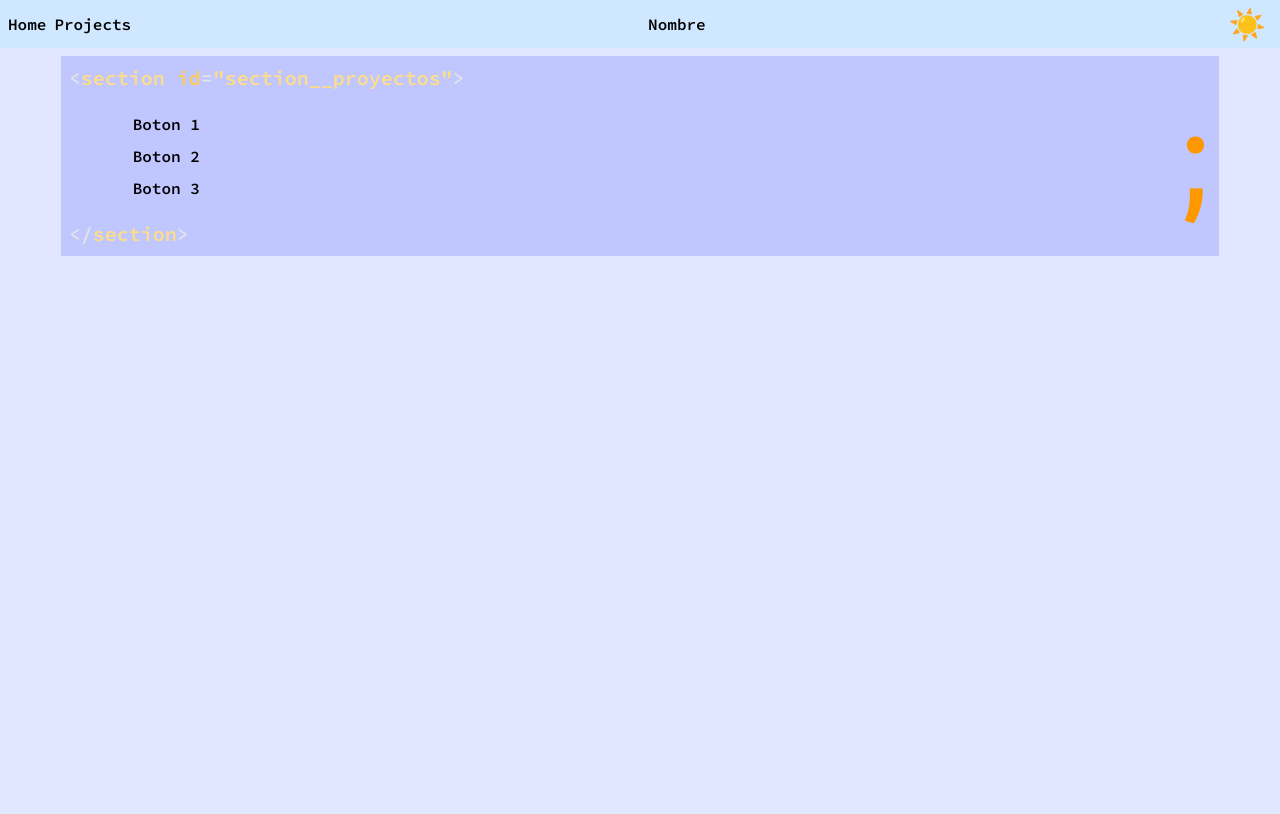
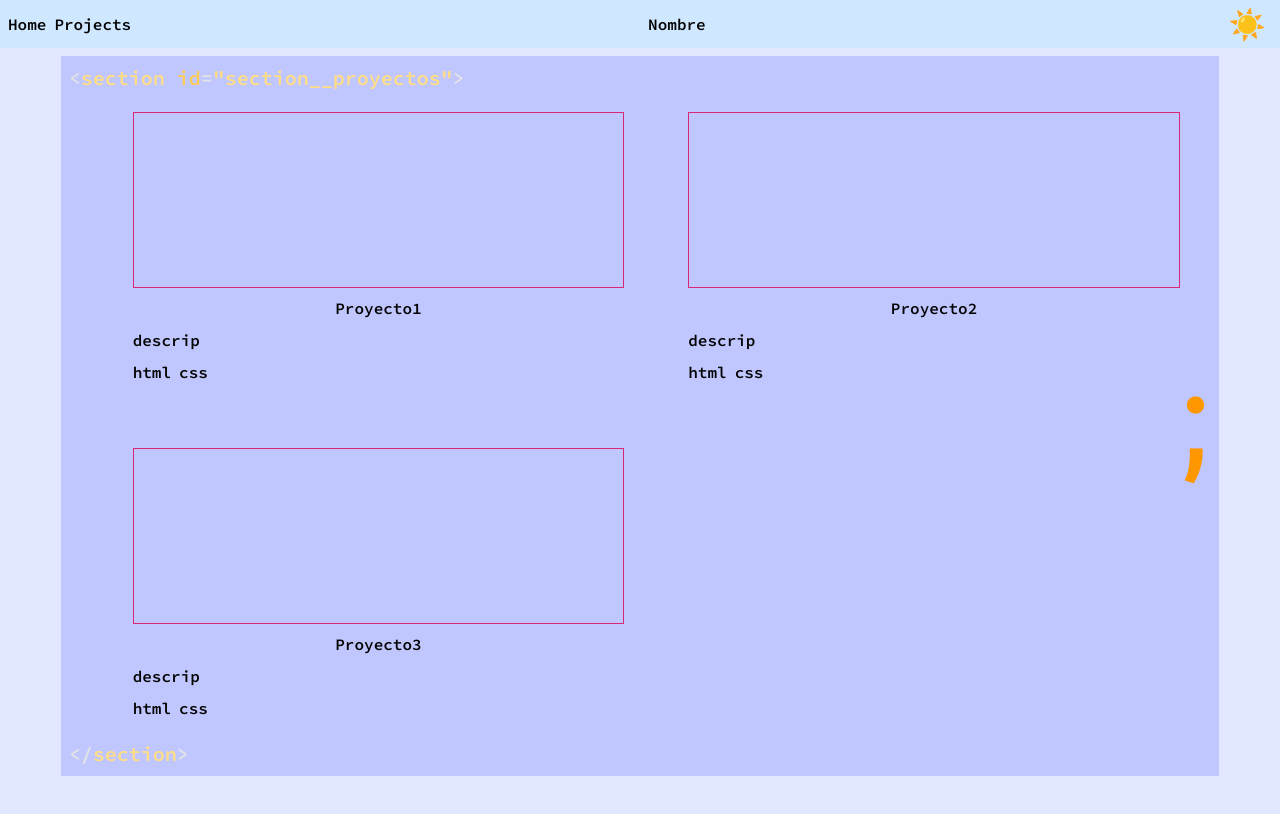
Before and after one commit to nicolasboattini/Portfolio, a React (Vite) app: page /projects in a window 1280 px wide. Shown: the top 814 px of the page. Built offline with nearby package versions, Linux system fonts and the light colour scheme.

Commit message:
Add: Maqueta de proyectos

```diff
--- a/src/data/dataProjects.ts
+++ b/src/data/dataProjects.ts
@@ -10,21 +10,21 @@ const dataProjects: Project[] = [
   {
     id: '1',
     title: 'Proyecto1',
-    description: 'Proyecto1',
+    description: 'descrip',
     techs: ['html', 'css'],
     linkGithub: '',
   },
   {
     id: '2',
     title: 'Proyecto2',
-    description: 'Proyecto2',
+    description: 'descrip',
     techs: ['html', 'css'],
     linkGithub: '',
   },
   {
     id: '3',
     title: 'Proyecto3',
-    description: 'Proyecto3',
+    description: 'descrip',
     techs: ['html', 'css'],
     linkGithub: '',
   },
--- a/src/pages/projects/Projects.tsx
+++ b/src/pages/projects/Projects.tsx
@@ -1,4 +1,5 @@
 import { Link } from "react-router-dom";
+import dataProjects from "../../data/dataProjects.ts";
 export default function Projects() {
 
   return (
@@ -18,15 +19,27 @@ export default function Projects() {
         <div className="flex w-full">
           <section className="w-full flex flex-col gap-3 py-5 pl-[5vw]">
             <section className="
-            w-full
-            flex flex-col justify-center items-center
-            sm:flex-row sm:justify-start gap-[5vw]"
+            w-full gap-[5vw]
+            grid grid-cols-1 sm:grid-cols-2"
             >
-              <article className="flex flex-col gap-2">
-                <Link to='/projects/1'>Boton 1</Link>
-                <Link to='/projects/2'>Boton 2</Link>
-                <Link to='/projects/3'>Boton 3</Link>
-              </article>
+              {dataProjects.map(project => (
+                <article className="w-full flex flex-col gap-2" key={project.id}>
+                  <div className="w-full h-44 border border-pink-600"></div>
+
+                  <div className="w-full flex flex-col gap-2">
+                    <p className="w-full text-center">{project.title}</p>
+                    <p>{project.description}</p>
+
+                    <section className="flex gap-2">
+                      {project.techs.map(tech => (
+                        <p key={tech}>{tech}</p>
+                      ))}
+                    </section>
+                  </div>
+
+                </article>
+              ))}
+
             </section>
           </section>
 
```
